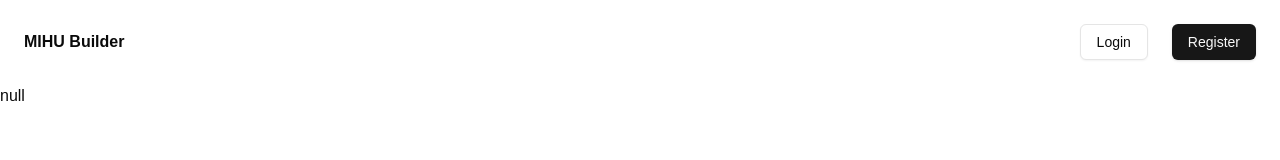
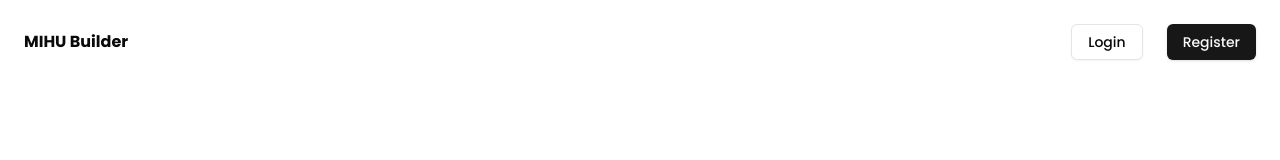
Before and after one commit to Vinaypartap-Singh/MIHU_FRONTEND, a Next.js app: page / in a window 1280 px wide. Shown: the top 160 px of the page. Built offline with nearby package versions, Linux system fonts and the light colour scheme; no server answers.

Commit message:
Font Added

```diff
--- a/src/app/layout.tsx
+++ b/src/app/layout.tsx
@@ -1,17 +1,11 @@
 import type { Metadata } from "next";
-import localFont from "next/font/local";
 import "./globals.css";
 import { Toaster } from "@/components/ui/sonner";
+import { Inter, Poppins } from "next/font/google";
 
-const geistSans = localFont({
-  src: "./fonts/GeistVF.woff",
-  variable: "--font-geist-sans",
-  weight: "100 900",
-});
-const geistMono = localFont({
-  src: "./fonts/GeistMonoVF.woff",
-  variable: "--font-geist-mono",
-  weight: "100 900",
+const poppins = Poppins({
+  weight: ["400", "500", "600", "700"],
+  subsets: ["latin"],
 });
 
 export const metadata: Metadata = {
@@ -27,9 +21,7 @@ export default function RootLayout({
 }>) {
   return (
     <html lang="en">
-      <body
-        className={`${geistSans.variable} ${geistMono.variable} antialiased`}
-      >
+      <body className={`${poppins.className} antialiased`}>
         <Toaster richColors position="top-right" />
         {children}
       </body>
--- a/src/app/page.tsx
+++ b/src/app/page.tsx
@@ -5,6 +5,7 @@ import authOptions from "./api/auth/[...nextauth]/options";
 
 export default async function Home() {
   const session = await getServerSession(authOptions);
+  const user = session;
   return (
     <main>
       <div className="flex justify-between items-center p-6">
@@ -21,7 +22,8 @@ export default async function Home() {
         </div>
       </div>
 
-      <div>{JSON.stringify(session)}</div>
+      {/* @ts-ignore */}
+      <p>{JSON.stringify(user?.user?.token)}</p>
     </main>
   );
 }
```
Also changed, not shown: 1 other file (tests, documents, lock files or other folders).
